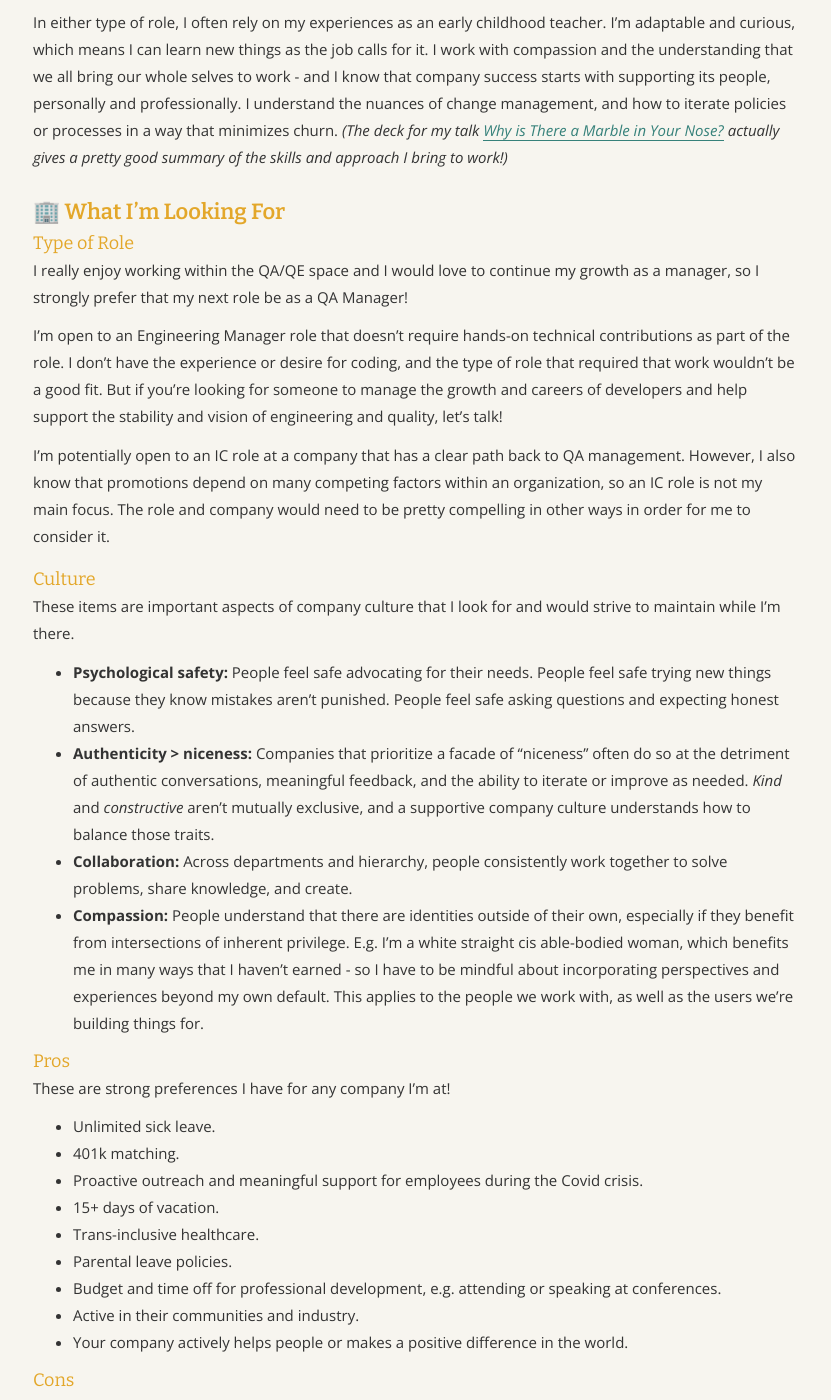
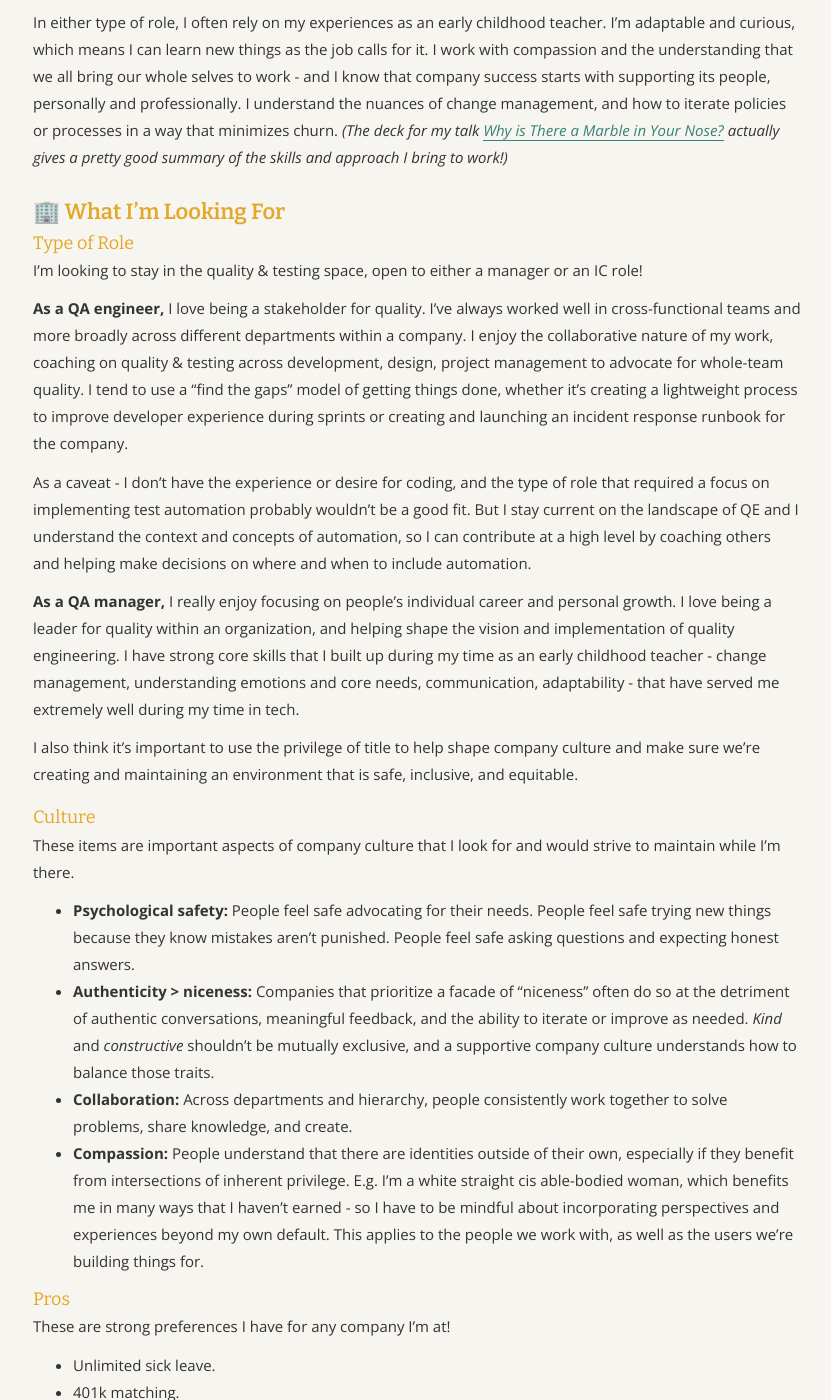
Before and after one commit to angelariggs/angelariggs.github.io, a Jekyll site: the page built from _posts/2020-09-06-reverse-job-hunt.md, in a window 1280 px wide and 1400 px high, scrolled down 1454 px. Shown: the whole window, without its empty margins (223-1054 px from the left). Built offline with Jekyll 4.4.1, drawn with Linux system fonts in a browser that asks for light colours; comment, search, counter and statistics services are not loaded.

Commit message:
update schmupdate

```diff
--- a/_posts/2020-09-06-reverse-job-hunt.md
+++ b/_posts/2020-09-06-reverse-job-hunt.md
@@ -43,18 +43,22 @@ In either type of role, I often rely on my experiences as an early childhood tea
 
 ### Type of Role
 
-I really enjoy working within the QA/QE space and I would love to continue my growth as a manager, so I strongly prefer that my next role be as a QA Manager!
+I'm looking to stay in the quality & testing space, open to either a manager or an IC role!
 
-I’m open to an Engineering Manager role that doesn’t require hands-on technical contributions as part of the role. I don’t have the experience or desire for coding, and the type of role that required that work wouldn’t be a good fit. But if you’re looking for someone to manage the growth and careers of developers and help support the stability and vision of engineering and quality, let’s talk!
+**As a QA engineer,** I love being a stakeholder for quality. I've always worked well in cross-functional teams and more broadly across different departments within a company. I enjoy the collaborative nature of my work, coaching on quality & testing across development, design, project management to advocate for whole-team quality. I tend to use a "find the gaps" model of getting things done, whether it's creating a lightweight process to improve developer experience during sprints or creating and launching an incident response runbook for the company.
 
-I’m potentially open to an IC role at a company that has a clear path back to QA management. However, I also know that promotions depend on many competing factors within an organization, so an IC role is not my main focus. The role and company would need to be pretty compelling in other ways in order for me to consider it.
+As a caveat - I don’t have the experience or desire for coding, and the type of role that required a focus on implementing test automation probably wouldn’t be a good fit. But I stay current on the landscape of QE and I understand the context and concepts of automation, so I can contribute at a high level by coaching others and helping make decisions on where and when to include automation.
+
+**As a QA manager,** I really enjoy focusing on people's individual career and personal growth. I love being a leader for quality within an organization, and helping shape the vision and implementation of quality engineering. I have strong core skills that I built up during my time as an early childhood teacher - change management, understanding emotions and core needs, communication, adaptability - that have served me extremely well during my time in tech.
+
+I also think it's important to use the privilege of title to help shape company culture and make sure we're creating and maintaining an environment that is safe, inclusive, and equitable.
 
 ### Culture
 
 These items are important aspects of company culture that I look for and would strive to maintain while I’m there.
 
 - **Psychological safety:** People feel safe advocating for their needs. People feel safe trying new things because they know mistakes aren’t punished. People feel safe asking questions and expecting honest answers.
-- **Authenticity > niceness:** Companies that prioritize a facade of "niceness" often do so at the detriment of authentic conversations, meaningful feedback, and the ability to iterate or improve as needed. _Kind_ and _constructive_ aren't mutually exclusive, and a supportive company culture understands how to balance those traits.
+- **Authenticity > niceness:** Companies that prioritize a facade of "niceness" often do so at the detriment of authentic conversations, meaningful feedback, and the ability to iterate or improve as needed. _Kind_ and _constructive_ shouldn't be mutually exclusive, and a supportive company culture understands how to balance those traits.
 - **Collaboration:** Across departments and hierarchy, people consistently work together to solve problems, share knowledge, and create.
 - **Compassion:** People understand that there are identities outside of their own, especially if they benefit from intersections of inherent privilege. E.g. I’m a white straight cis able-bodied woman, which benefits me in many ways that I haven’t earned - so I have to be mindful about incorporating perspectives and experiences beyond my own default. This applies to the people we work with, as well as the users we’re building things for.
 
```
